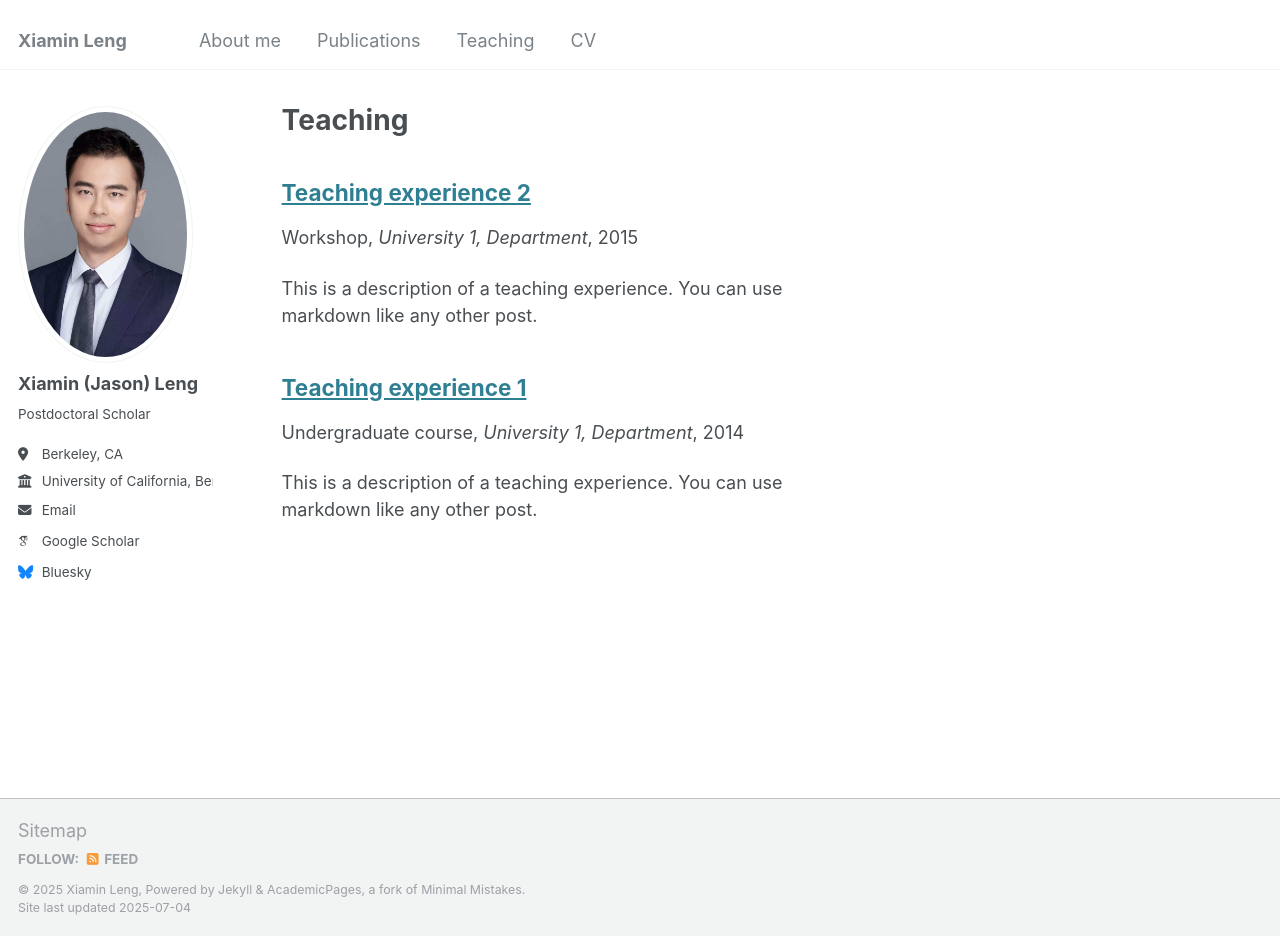
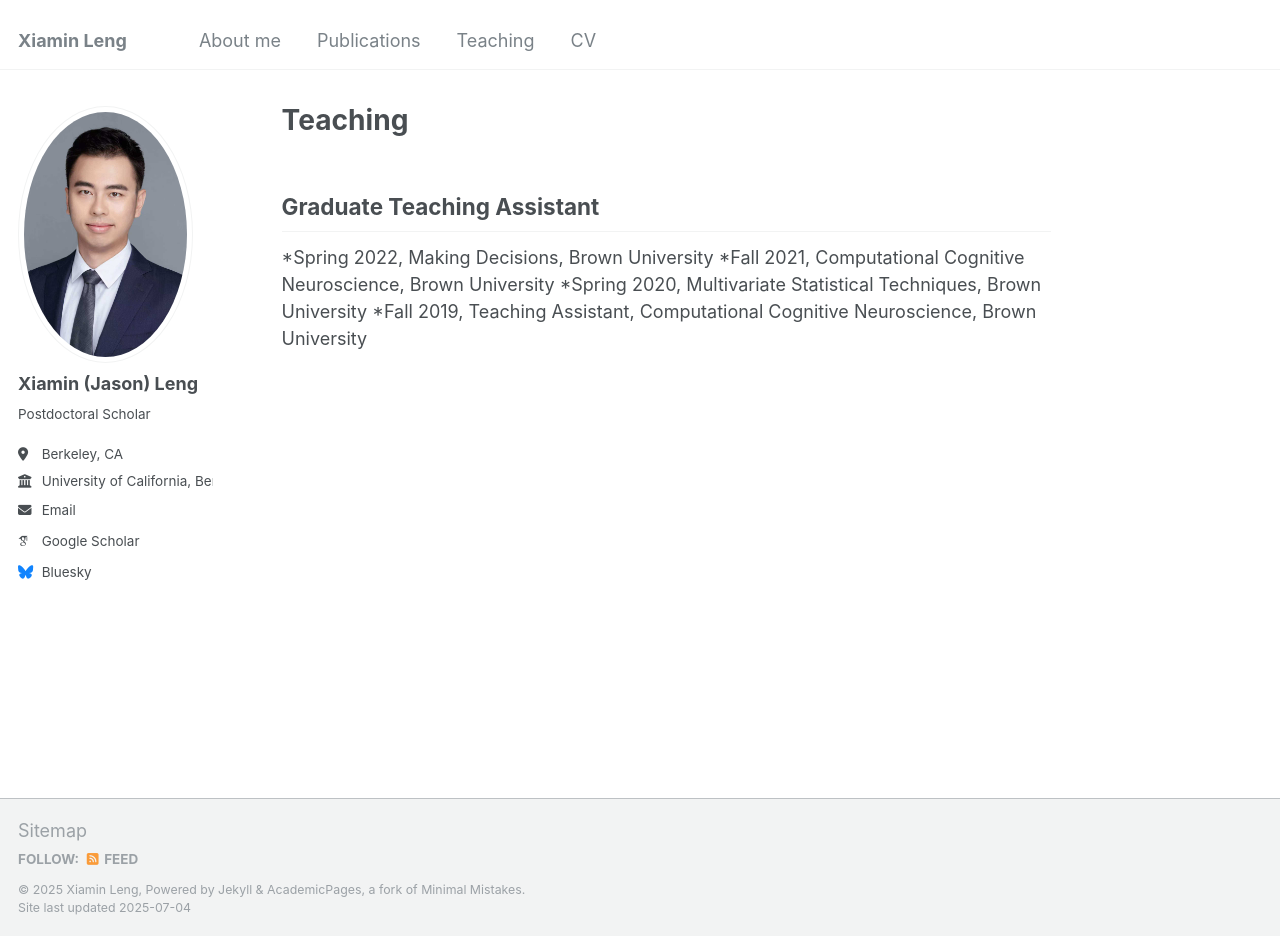
Before and after one commit to Jasonleng/jasonleng.github.io, a Jekyll site: the page built from _pages/teaching.md, in a window 1280 px wide and 936 px high. Built offline with Jekyll 4.4.1, drawn with Linux system fonts in a browser that asks for light colours; some web fonts are replaced.

Commit message:
Update teaching.md

```diff
--- a/_pages/teaching.md
+++ b/_pages/teaching.md
@@ -1,12 +1,11 @@
 ---
-layout: archive
+permalink: /teaching/
 title: "Teaching"
-permalink: /teaching/
 author_profile: true
 ---
 
-{% include base_path %}
-
-{% for post in site.teaching reversed %}
-  {% include archive-single.html %}
-{% endfor %}
+## Graduate Teaching Assistant
+*Spring 2022, Making Decisions, Brown University
+*Fall 2021, Computational Cognitive Neuroscience, Brown University
+*Spring 2020, Multivariate Statistical Techniques, Brown University
+*Fall 2019, Teaching Assistant, Computational Cognitive Neuroscience, Brown University
```
